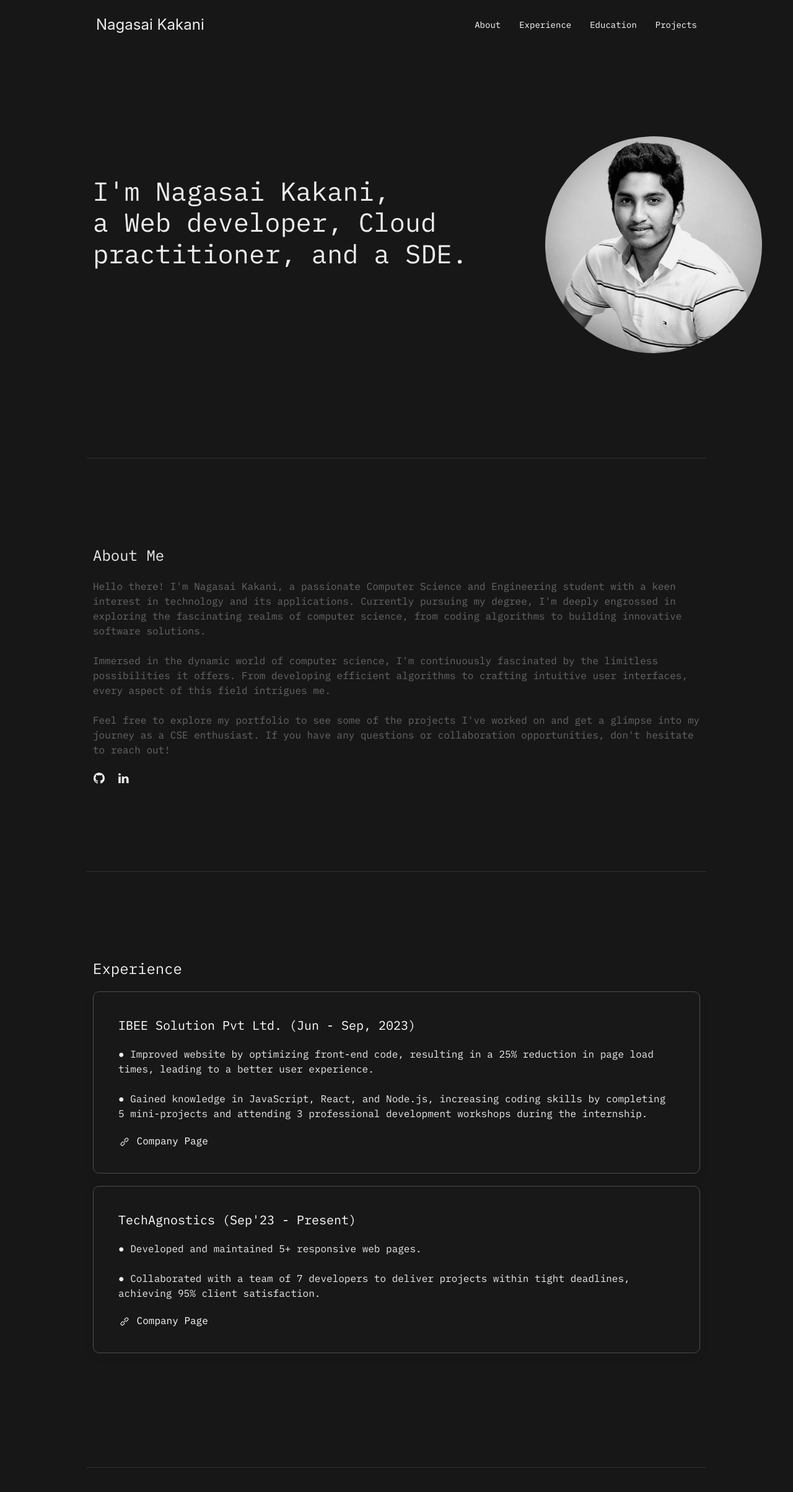
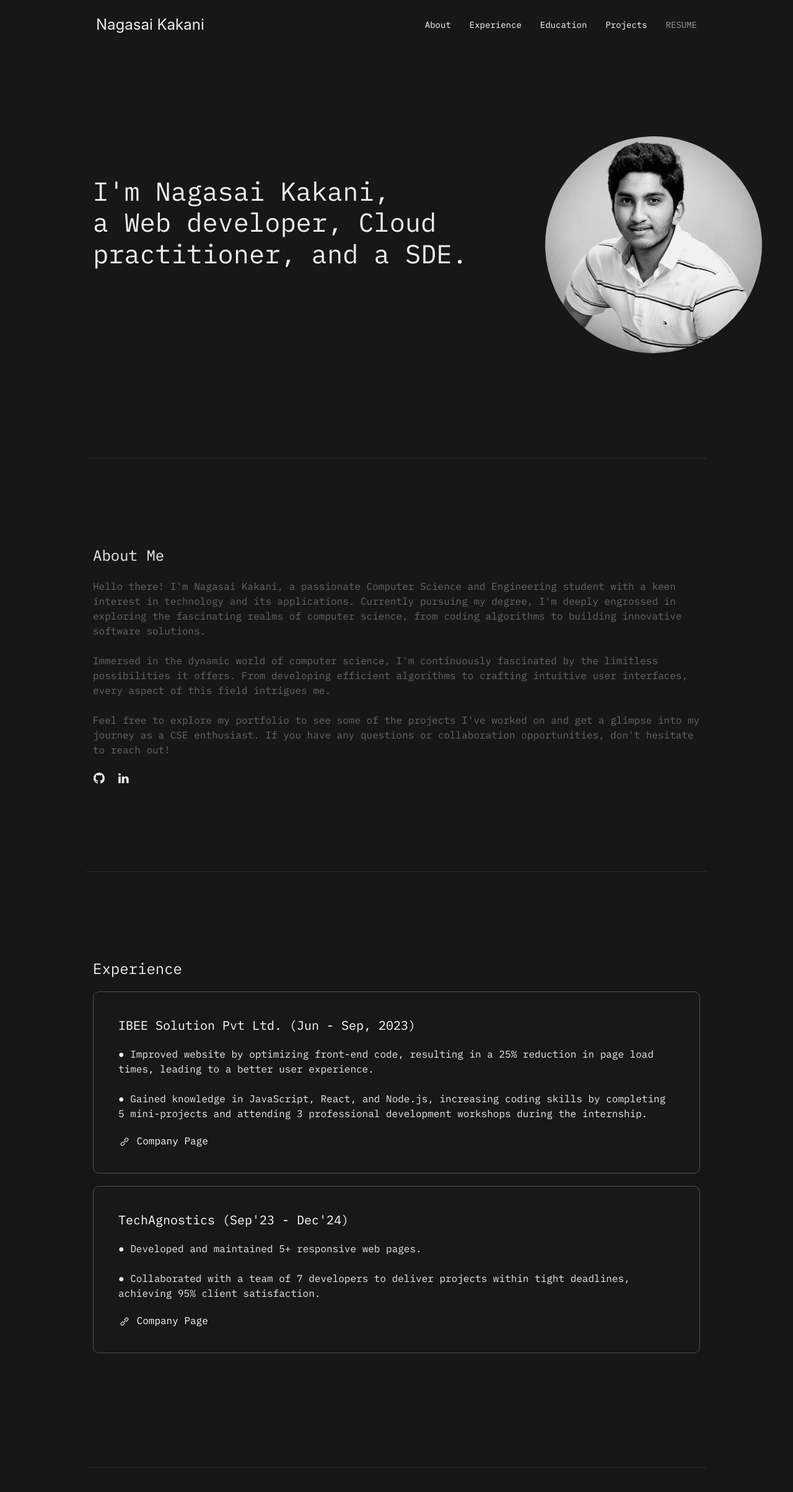
Before and after one commit to nagasai123-k/Nagasai-Kakani_portfolio.github.io, a plain HTML site: page index.html in a window 1280 px wide. Shown: the top 2408 px of the page at 62% size. Drawn offline with Linux system fonts and the light colour scheme.

Commit message:
Update index.html

```diff
--- a/index.html
+++ b/index.html
@@ -27,6 +27,10 @@
             <li><a class="uk-button-text uk-text-capitalize" href="#Experience" uk-scroll>Experience</a></li>
             <li><a class="uk-button-text uk-text-capitalize" href="#Education" uk-scroll>Education</a></li>
             <li><a class="uk-button-text uk-text-capitalize" href="#projects" uk-scroll>Projects</a></li>
+            <li><a color = white; href="https://tinyurl.com/3hdyes9w" target="_blank">Resume</a></li>
+
+
+
             <!-- <li><a class="uk-button-text uk-text-capitalize" href="nagasai.kakani@gmail.com" target="_blank" uk-scroll>Contact</a></li> -->
 
         </ul>
@@ -60,7 +64,10 @@
             <li class="uk-active"><a href="#Experience" uk-scroll>Experience</a></li>
             <li class="uk-active"><a href="#Education" uk-scroll>Education</a></li>
             <li class="uk-active"><a href="#projects" uk-scroll>Projects</a></li>
-            <!-- <li class="uk-active"><a href="nagasai.kakani@gmail.com" target="_blank">Contact</a></li> - change to ur email -->
+            <li><a href="https://tinyurl.com/3hdyes9w" target="_blank">Resume</a></li>
+
+
+            <!-- <li class="uk-active"><a href="nagasai.kakani@gmail.com" target="_blank"></a></li> - change to ur email -->
 
         </ul>
 
@@ -126,7 +133,7 @@
             </span> Company Page </a>
         </div>
         <div class="uk-margin uk-card uk-card-secondary uk-card-body ">
-            <h4>TechAgnostics (Sep'23 - Present)</h4>
+            <h4>TechAgnostics (Sep'23 - Dec'24)</h4>
             <p>● Developed and maintained 5+ responsive web pages.
                 <br>
                 <br>
```
